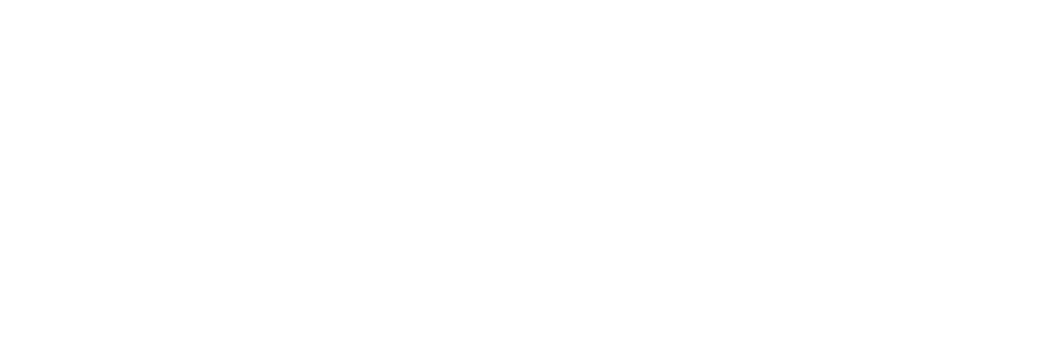
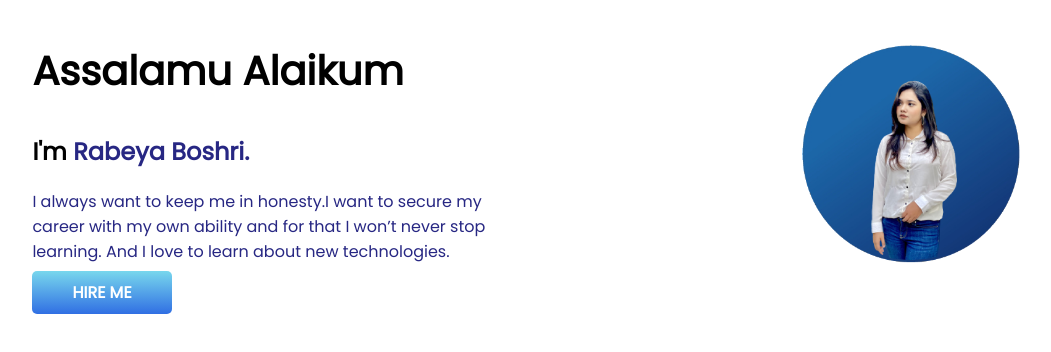
Before and after one commit to rabeya003/My-portfolio, a plain HTML site: page index.html in a window 1280 px wide. Shown: the whole page, without its empty margins (102-1153 px from the left). Drawn offline with Linux system fonts and the light colour scheme.

Commit message:
top banner added

```diff
--- a/index.html
+++ b/index.html
@@ -5,9 +5,24 @@
     <meta http-equiv="X-UA-Compatible" content="IE=edge">
     <meta name="viewport" content="width=device-width, initial-scale=1.0">
     <title>Rabeya Portfolio</title>
+    <link rel="preconnect" href="https://fonts.googleapis.com">
+    <link rel="preconnect" href="https://fonts.gstatic.com" crossorigin>
+    <link href="https://fonts.googleapis.com/css2?family=Poppins&display=swap" rel="stylesheet">
     <link rel="stylesheet" href="style.css">
 </head>
 <body>
-
+    <section>
+        <div class="half-width">
+            <h1>Assalamu Alaikum</h1>
+            <h2>I'm <span class="org">Rabeya Boshri.</span></h2>
+            <p><span class="org">I always want to keep me in honesty.I want to secure my career with my own ability and for that I won’t never stop
+            learning.
+            And I love to learn about new technologies.</span></p>
+            <a class="link-button" target="_blank" href="https://www.linkedin.com/in/rabeya-boshri-mou/">HIRE ME</a>
+        </div>
+        <div class="half-width">
+            <img src="images/port-img.png" alt="">
+        </div>
+    </section>
 </body>
 </html>
--- a/style.css
+++ b/style.css
@@ -0,0 +1,29 @@
+body{
+    font-family: 'Poppins', sans-serif;
+}
+h1{
+    font-size: 40px;
+
+}
+.org{
+    color: rgb(39, 39, 131);
+}
+section{
+    display: flex;
+}
+.half-width{
+    width: 50%;
+    padding-left: 10%;
+}
+.half-width img{
+    width: 100%;
+}
+.link-button{
+    text-decoration: none;
+    background-image: linear-gradient(rgb(120, 215, 237),rgb(48, 111, 227));
+
+    color: white;
+    font-weight: 700;
+    padding: 10px 40px;
+    border-radius: 5px;
+}
```
Also changed, not shown: images/port-img.png (added).
